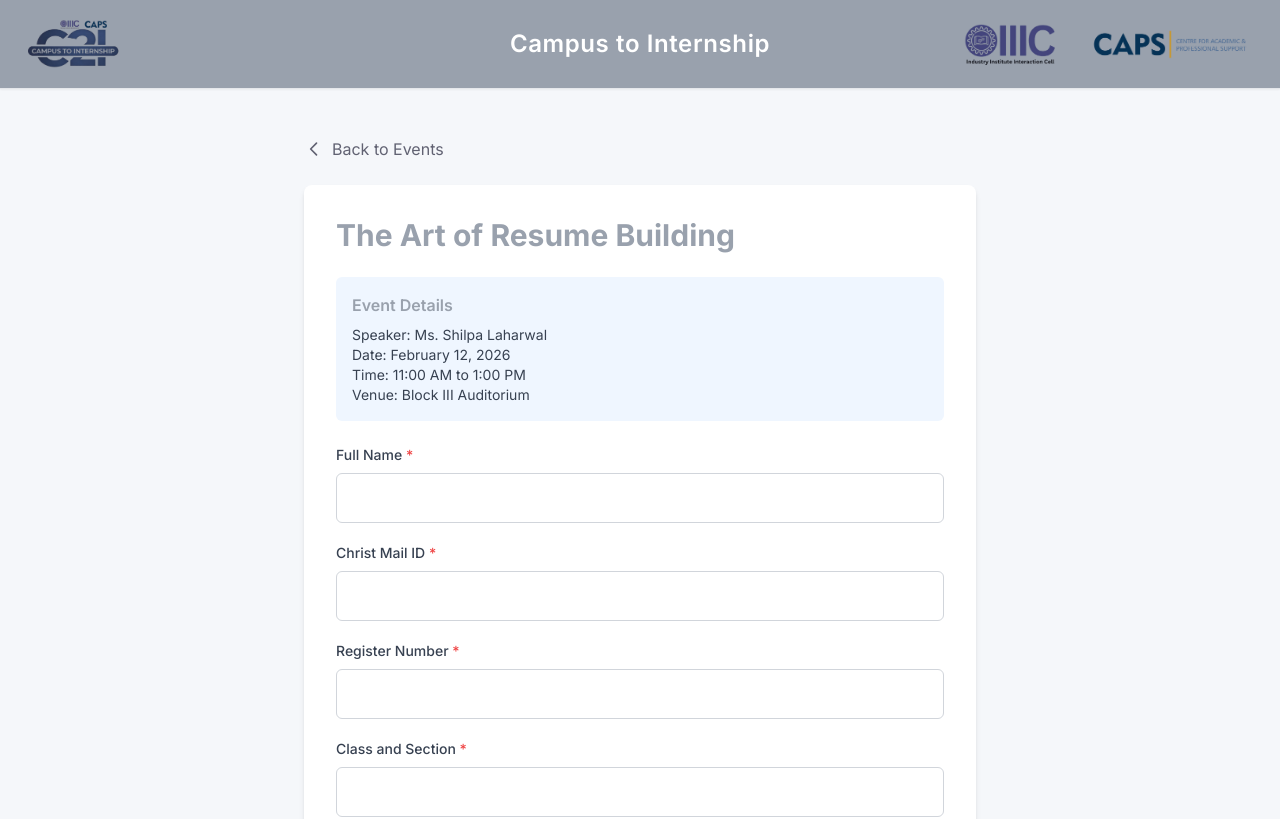
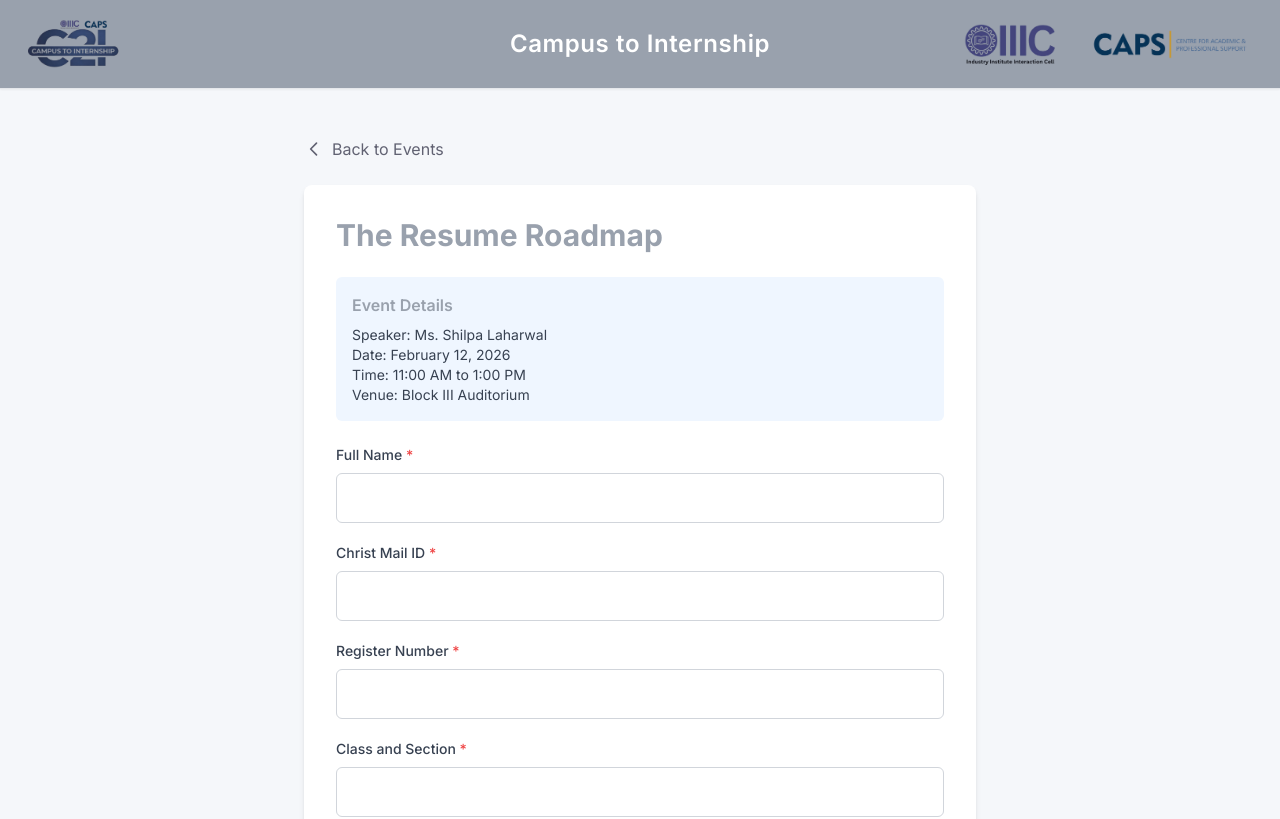
Before and after one commit to dauntless-arcane/C2I, a Next.js app: page /register/resume in a window 1280 px wide. Shown: the top 819 px of the page. Built offline with nearby package versions, Linux system fonts and the light colour scheme.

Commit message:
Update page.js

```diff
--- a/app/register/resume/page.js
+++ b/app/register/resume/page.js
@@ -69,7 +69,7 @@ export default function ResumeRegistration() {
   }
 
   return (
-    <FormLayout title="The Art of Resume Building">
+    <FormLayout title="The Resume Roadmap">
       {toast && <Toast message={toast.message} type={toast.type} onClose={() => setToast(null)} />}
 
       <div className="mb-6 p-4 bg-blue-50 rounded-md">
```
